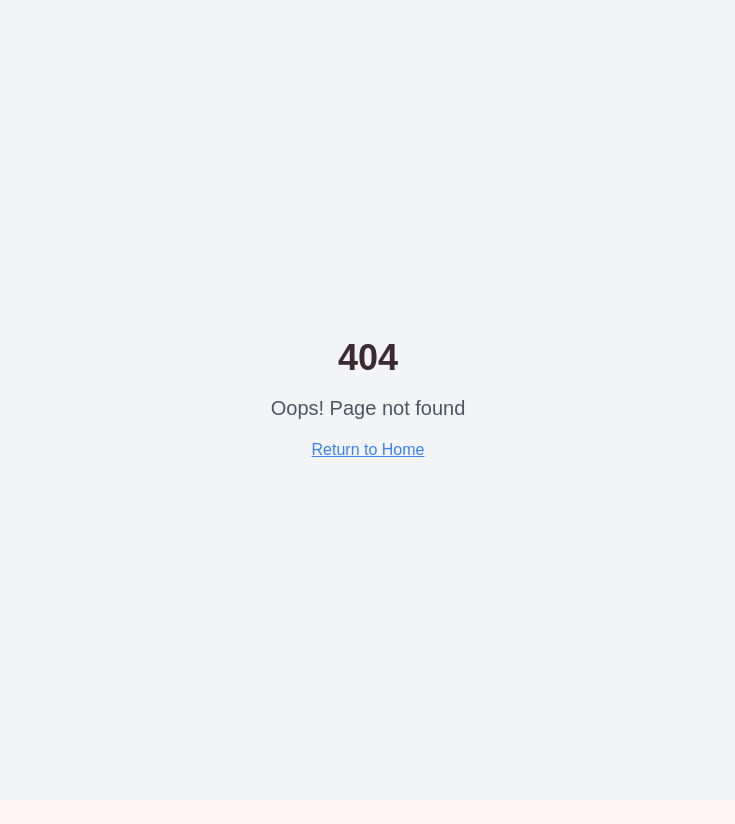
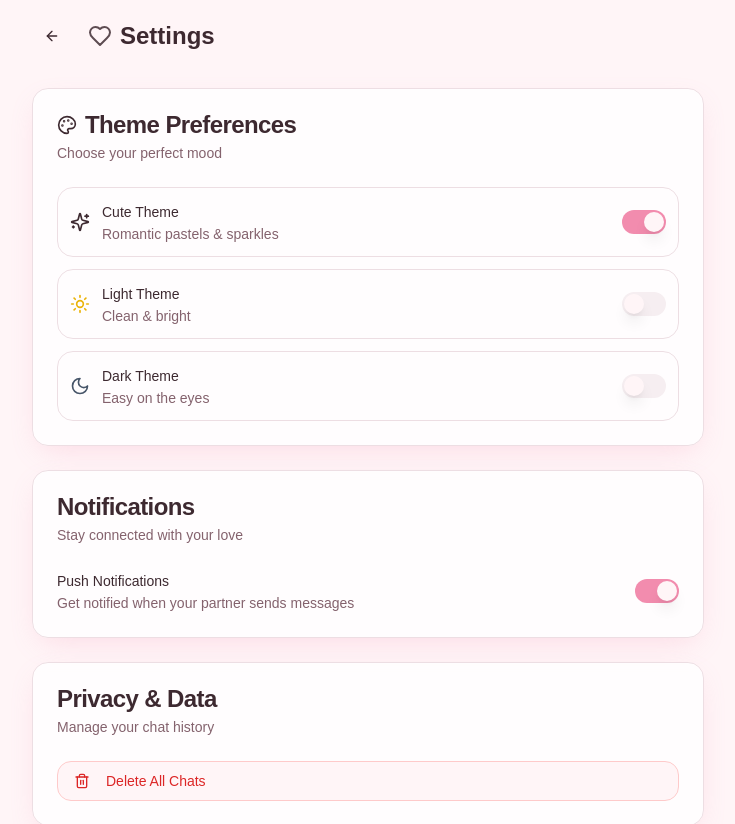
Before and after one commit to Harshita1242/soulmate-suite, a React (Vite) app: page /settings in a window 1280 px wide. Before the commit this address had no page. Shown: the top 824 px of the page, without its empty margins (272-1007 px from the left). Before the commit the page ends 800 px from the top, so only its background shows below. Built offline with nearby package versions, Linux system fonts and the light colour scheme.

Commit message:
Add settings options
Add theme switching (dark/light/cute), logout, and delete chat functionality to the settings page.

```diff
--- a/src/App.tsx
+++ b/src/App.tsx
@@ -9,6 +9,7 @@ import { Chat } from "./pages/Chat";
 import { Gallery } from "./pages/Gallery";
 import { Call } from "./pages/Call";
 import { Memories } from "./pages/Memories";
+import { Settings } from "./pages/Settings";
 import NotFound from "./pages/NotFound";
 
 const queryClient = new QueryClient();
@@ -26,6 +27,7 @@ const App = () => (
           <Route path="/gallery" element={<Gallery />} />
           <Route path="/call" element={<Call />} />
           <Route path="/memories" element={<Memories />} />
+          <Route path="/settings" element={<Settings />} />
           {/* ADD ALL CUSTOM ROUTES ABOVE THE CATCH-ALL "*" ROUTE */}
           <Route path="*" element={<NotFound />} />
         </Routes>
--- /dev/null
+++ b/src/pages/Settings.tsx
@@ -0,0 +1,211 @@
+import { useState } from "react";
+import { Button } from "@/components/ui/button";
+import { Card, CardContent, CardDescription, CardHeader, CardTitle } from "@/components/ui/card";
+import { Switch } from "@/components/ui/switch";
+import { Label } from "@/components/ui/label";
+import { Separator } from "@/components/ui/separator";
+import { AlertDialog, AlertDialogAction, AlertDialogCancel, AlertDialogContent, AlertDialogDescription, AlertDialogFooter, AlertDialogHeader, AlertDialogTitle, AlertDialogTrigger } from "@/components/ui/alert-dialog";
+import { useNavigate } from "react-router-dom";
+import { Heart, ArrowLeft, LogOut, Trash2, Palette, Moon, Sun, Sparkles } from "lucide-react";
+import { useToast } from "@/hooks/use-toast";
+
+export const Settings = () => {
+  const navigate = useNavigate();
+  const { toast } = useToast();
+  const [theme, setTheme] = useState("cute");
+  const [notifications, setNotifications] = useState(true);
+
+  const handleThemeChange = (newTheme: string) => {
+    setTheme(newTheme);
+    document.documentElement.setAttribute('data-theme', newTheme);
+    toast({
+      title: "Theme Updated! 💕",
+      description: `Switched to ${newTheme} theme`,
+    });
+  };
+
+  const handleLogout = () => {
+    localStorage.clear();
+    toast({
+      title: "See you soon, love! 💔",
+      description: "You've been logged out",
+    });
+    navigate("/");
+  };
+
+  const handleDeleteChats = () => {
+    localStorage.removeItem('chatMessages');
+    toast({
+      title: "Chat history cleared 🧹",
+      description: "All your conversations have been deleted",
+    });
+  };
+
+  return (
+    <div className="min-h-screen bg-gradient-to-br from-romantic-pink via-romantic-lavender to-romantic-blue p-4">
+      <div className="max-w-2xl mx-auto">
+        {/* Header */}
+        <div className="flex items-center gap-4 mb-8">
+          <Button
+            variant="ghost"
+            size="icon"
+            onClick={() => navigate("/dashboard")}
+            className="text-romantic-text hover:bg-white/20"
+          >
+            <ArrowLeft className="h-5 w-5" />
+          </Button>
+          <div className="flex items-center gap-2">
+            <Heart className="h-6 w-6 text-romantic-accent animate-pulse" />
+            <h1 className="text-2xl font-bold text-romantic-text">Settings</h1>
+          </div>
+        </div>
+
+        <div className="space-y-6">
+          {/* Theme Settings */}
+          <Card className="bg-white/80 backdrop-blur-sm border-romantic-border shadow-romantic">
+            <CardHeader>
+              <CardTitle className="flex items-center gap-2 text-romantic-text">
+                <Palette className="h-5 w-5" />
+                Theme Preferences
+              </CardTitle>
+              <CardDescription>Choose your perfect mood</CardDescription>
+            </CardHeader>
+            <CardContent className="space-y-4">
+              <div className="grid grid-cols-1 gap-3">
+                <div className="flex items-center justify-between p-3 rounded-lg border border-romantic-border hover:bg-romantic-pink/10 transition-colors">
+                  <div className="flex items-center gap-3">
+                    <Sparkles className="h-5 w-5 text-romantic-accent" />
+                    <div>
+                      <Label className="font-medium">Cute Theme</Label>
+                      <p className="text-sm text-muted-foreground">Romantic pastels & sparkles</p>
+                    </div>
+                  </div>
+                  <Switch
+                    checked={theme === "cute"}
+                    onCheckedChange={() => handleThemeChange("cute")}
+                  />
+                </div>
+
+                <div className="flex items-center justify-between p-3 rounded-lg border border-romantic-border hover:bg-romantic-pink/10 transition-colors">
+                  <div className="flex items-center gap-3">
+                    <Sun className="h-5 w-5 text-yellow-500" />
+                    <div>
+                      <Label className="font-medium">Light Theme</Label>
+                      <p className="text-sm text-muted-foreground">Clean & bright</p>
+                    </div>
+                  </div>
+                  <Switch
+                    checked={theme === "light"}
+                    onCheckedChange={() => handleThemeChange("light")}
+                  />
+                </div>
+
+                <div className="flex items-center justify-between p-3 rounded-lg border border-romantic-border hover:bg-romantic-pink/10 transition-colors">
+                  <div className="flex items-center gap-3">
+                    <Moon className="h-5 w-5 text-slate-600" />
+                    <div>
+                      <Label className="font-medium">Dark Theme</Label>
+                      <p className="text-sm text-muted-foreground">Easy on the eyes</p>
+                    </div>
+                  </div>
+                  <Switch
+                    checked={theme === "dark"}
+                    onCheckedChange={() => handleThemeChange("dark")}
+                  />
+                </div>
+              </div>
+            </CardContent>
+          </Card>
+
+          {/* Notifications */}
+          <Card className="bg-white/80 backdrop-blur-sm border-romantic-border shadow-romantic">
+            <CardHeader>
+              <CardTitle className="text-romantic-text">Notifications</CardTitle>
+              <CardDescription>Stay connected with your love</CardDescription>
+            </CardHeader>
+            <CardContent>
+              <div className="flex items-center justify-between">
+                <div>
+                  <Label className="font-medium">Push Notifications</Label>
+                  <p className="text-sm text-muted-foreground">Get notified when your partner sends messages</p>
+                </div>
+                <Switch
+                  checked={notifications}
+                  onCheckedChange={setNotifications}
+                />
+              </div>
+            </CardContent>
+          </Card>
+
+          {/* Privacy & Data */}
+          <Card className="bg-white/80 backdrop-blur-sm border-romantic-border shadow-romantic">
+            <CardHeader>
+              <CardTitle className="text-romantic-text">Privacy & Data</CardTitle>
+              <CardDescription>Manage your chat history</CardDescription>
+            </CardHeader>
+            <CardContent>
+              <AlertDialog>
+                <AlertDialogTrigger asChild>
+                  <Button variant="outline" className="w-full justify-start text-red-600 border-red-200 hover:bg-red-50">
+                    <Trash2 className="h-4 w-4 mr-2" />
+                    Delete All Chats
+                  </Button>
+                </AlertDialogTrigger>
+                <AlertDialogContent>
+                  <AlertDialogHeader>
+                    <AlertDialogTitle>Delete All Chats?</AlertDialogTitle>
+                    <AlertDialogDescription>
+                      This will permanently delete all your chat history. This action cannot be undone.
+                    </AlertDialogDescription>
+                  </AlertDialogHeader>
+                  <AlertDialogFooter>
+                    <AlertDialogCancel>Cancel</AlertDialogCancel>
+                    <AlertDialogAction
+                      onClick={handleDeleteChats}
+                      className="bg-red-600 hover:bg-red-700"
+                    >
+                      Delete All
+                    </AlertDialogAction>
+                  </AlertDialogFooter>
+                </AlertDialogContent>
+              </AlertDialog>
+            </CardContent>
+          </Card>
+
+          <Separator className="my-6" />
+
+          {/* Logout */}
+          <Card className="bg-white/80 backdrop-blur-sm border-romantic-border shadow-romantic">
+            <CardContent className="pt-6">
+              <AlertDialog>
+                <AlertDialogTrigger asChild>
+                  <Button variant="outline" className="w-full justify-start text-red-600 border-red-200 hover:bg-red-50">
+                    <LogOut className="h-4 w-4 mr-2" />
+                    Logout
+                  </Button>
+                </AlertDialogTrigger>
+                <AlertDialogContent>
+                  <AlertDialogHeader>
+                    <AlertDialogTitle>Logout</AlertDialogTitle>
+                    <AlertDialogDescription>
+                      Are you sure you want to logout? We'll miss you! 💔
+                    </AlertDialogDescription>
+                  </AlertDialogHeader>
+                  <AlertDialogFooter>
+                    <AlertDialogCancel>Cancel</AlertDialogCancel>
+                    <AlertDialogAction
+                      onClick={handleLogout}
+                      className="bg-red-600 hover:bg-red-700"
+                    >
+                      Logout
+                    </AlertDialogAction>
+                  </AlertDialogFooter>
+                </AlertDialogContent>
+              </AlertDialog>
+            </CardContent>
+          </Card>
+        </div>
+      </div>
+    </div>
+  );
+};
```
